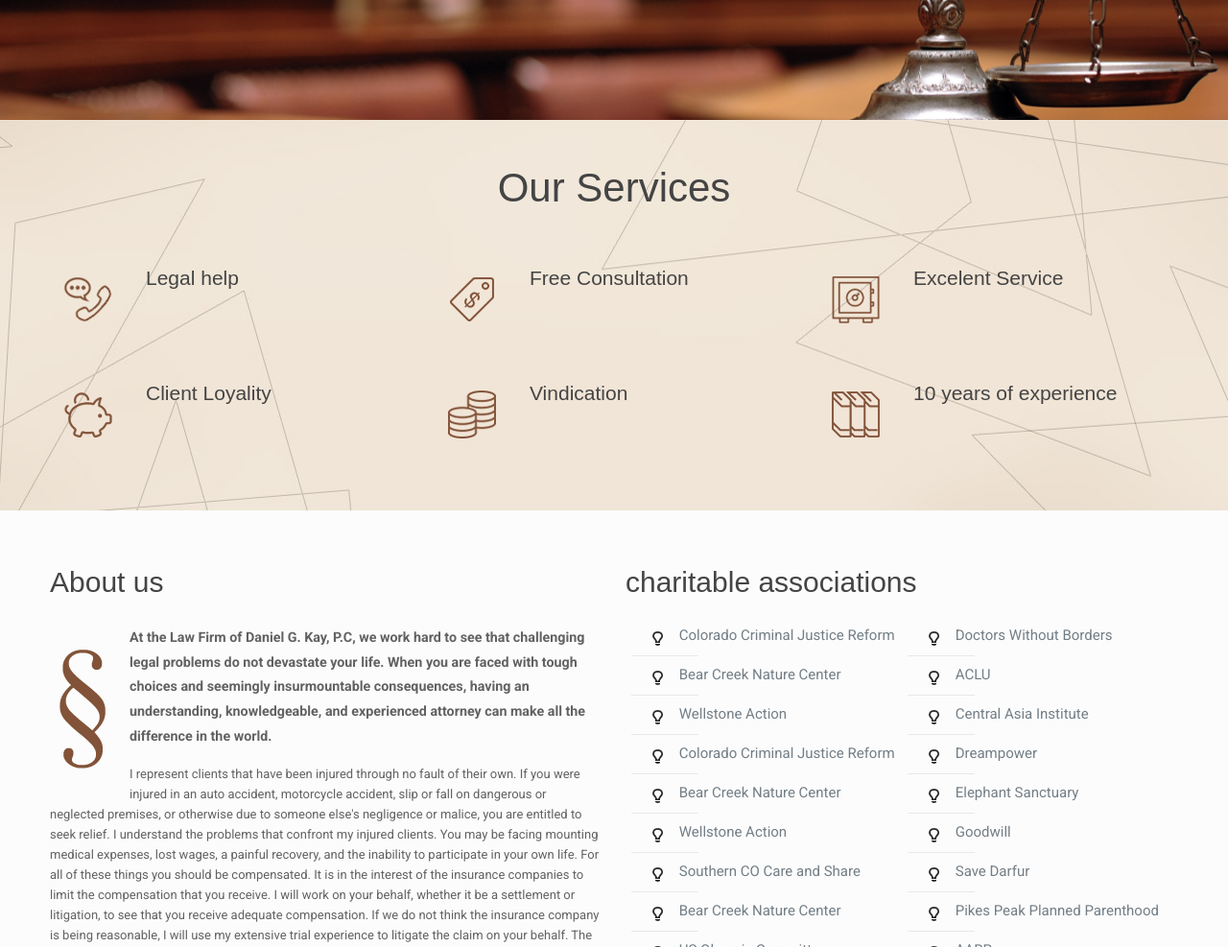
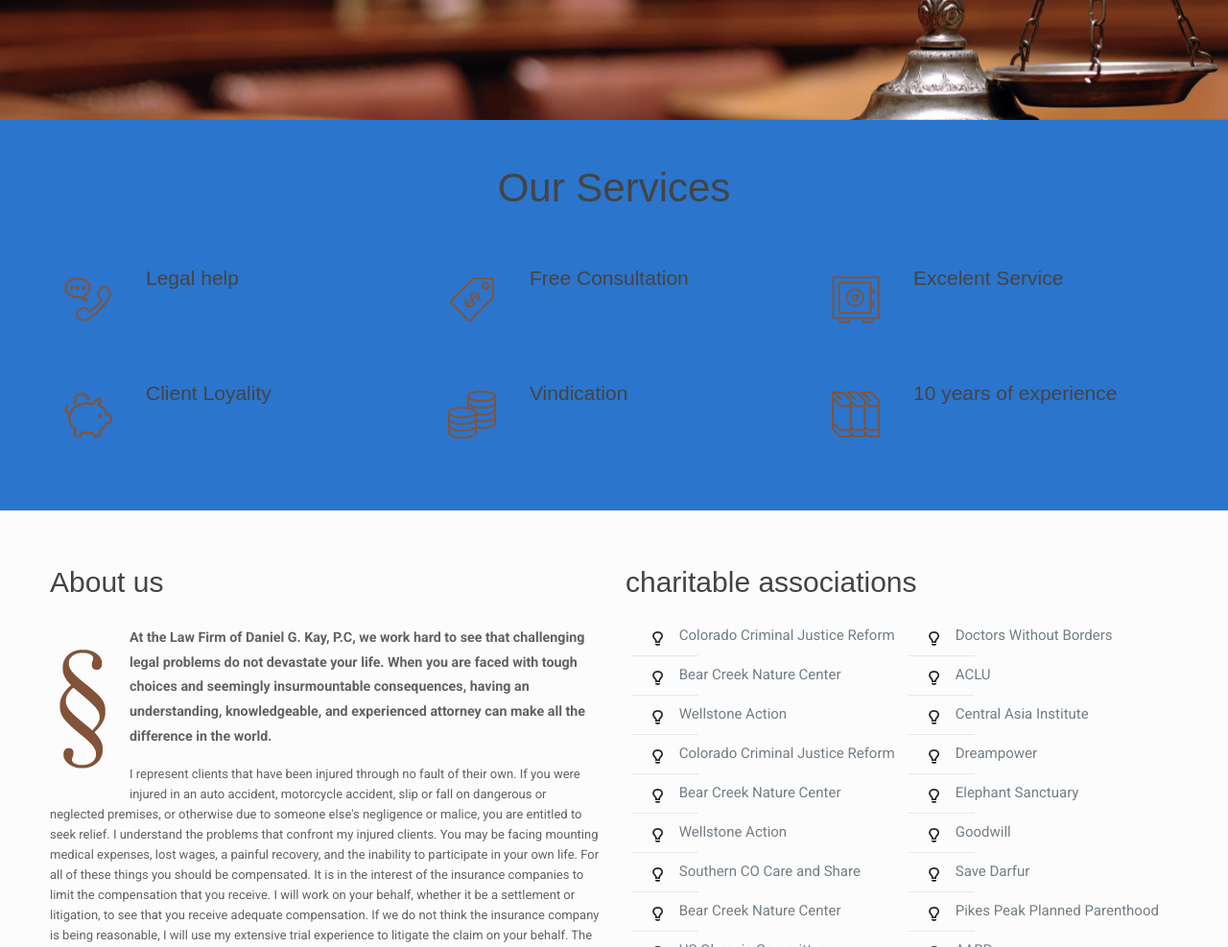
Before and after one commit to StuartGrossman/DanKay, a website: page views/index.html in a window 1280 px wide. Shown: the part 580-1567 px from the top of the page at 96% size. Drawn offline with Linux system fonts and the light colour scheme; a web font is replaced by a local one.

Commit message:
color change

```diff
--- a/views/index.html
+++ b/views/index.html
@@ -159,7 +159,7 @@
             <div class="content_wrapper clearfix">
                 <div class="sections_group">
                     <div class="entry-content">
-                        <div class="section " style="padding-top:50px; padding-bottom:20px; background-color:#f1e5d7; background-image:url(../img/home_lawyer_section.jpg); background-repeat:no-repeat; background-position:center top; ">
+                        <div class="section" style="padding-top:50px; padding-bottom:20px; background-color:#2B75CC;  background-repeat:no-repeat; background-position:center top; ">
                             <div class="section_wrapper clearfix">
                                 <div class="items_group clearfix">
                                     <!-- Page Title-->
```
